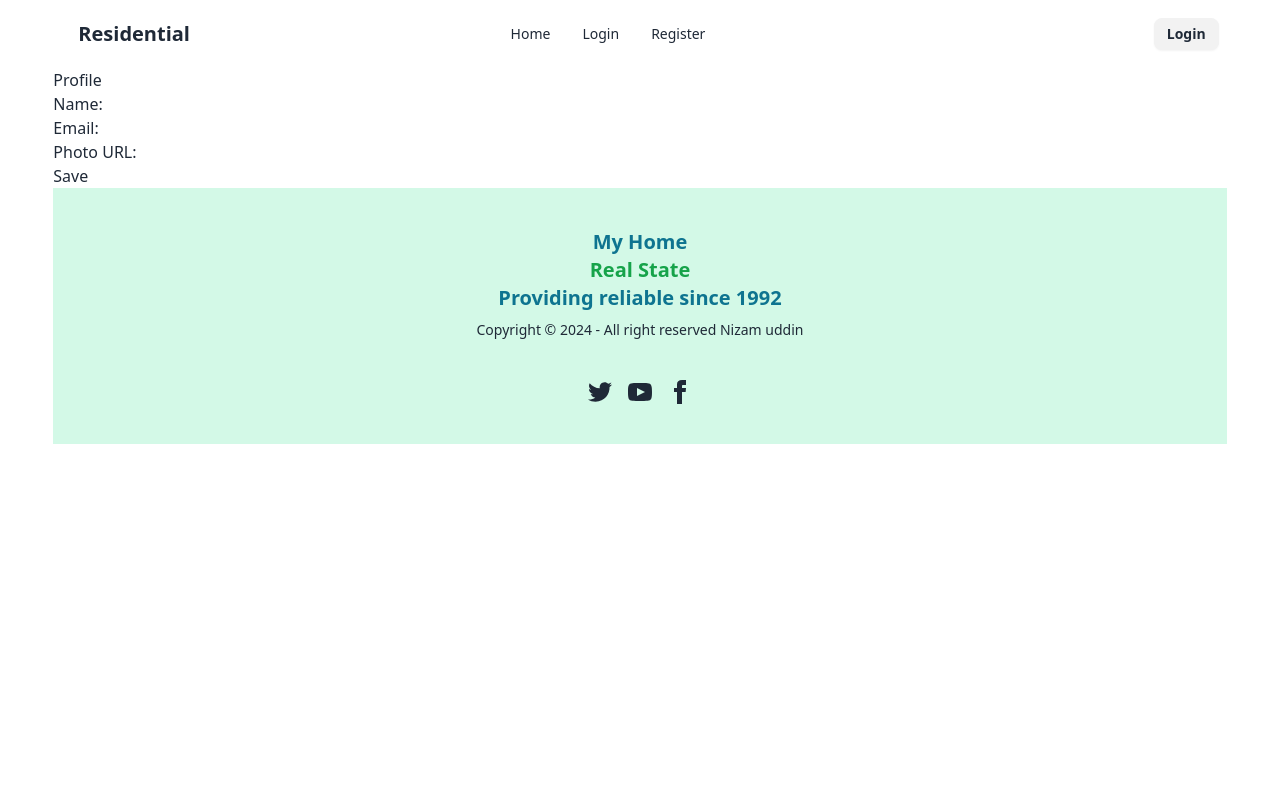
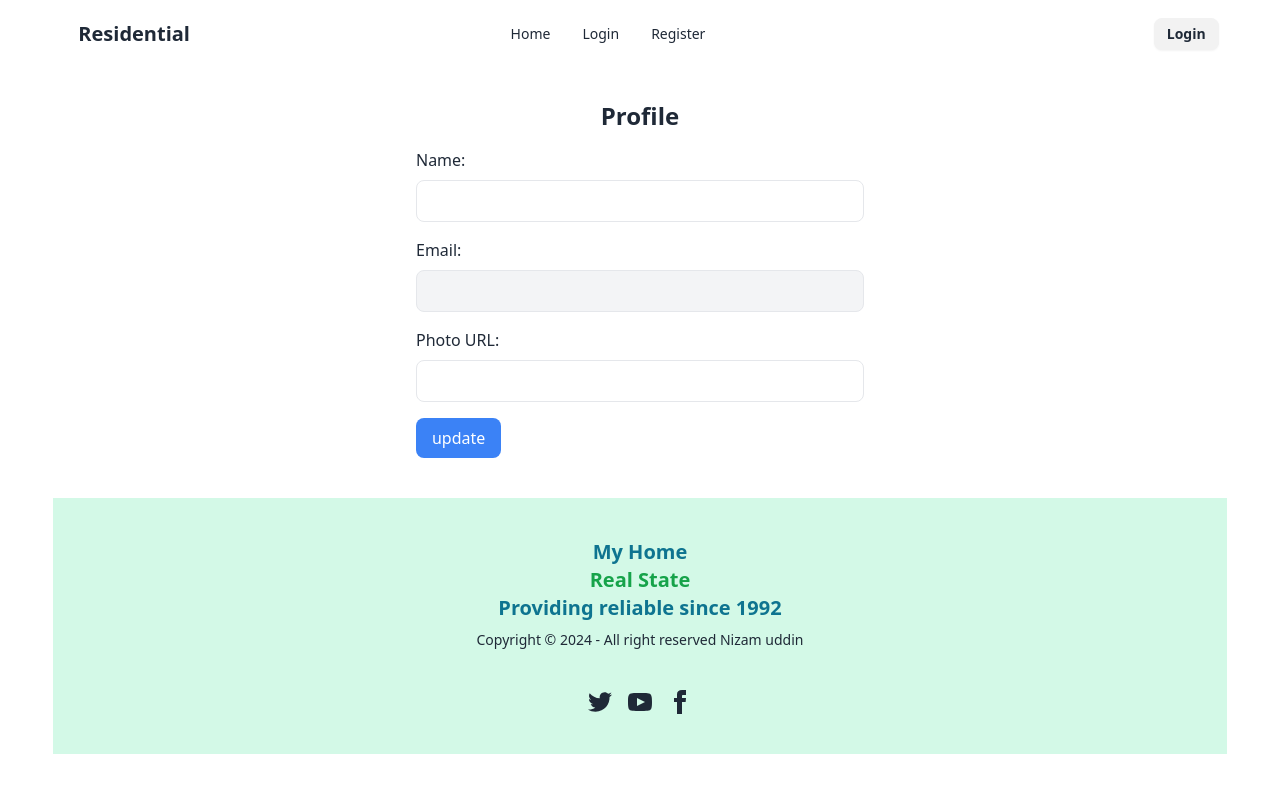
Before and after one commit to nizamuddinsangram/residetail-website-server-public-9, a React (Vite) app: page /updateProfile in a window 1280 px wide. Shown: the top 792 px of the page. Built offline with nearby package versions, Linux system fonts and the light colour scheme; no server answers.

Commit message:
update profile

```diff
--- a/src/Conponent/EstateDetails/EstateDetails.jsx
+++ b/src/Conponent/EstateDetails/EstateDetails.jsx
@@ -1,12 +1,17 @@
+import { useState } from "react";
 import { Helmet } from "react-helmet-async";
 import { useLoaderData, useParams } from "react-router-dom";
-
 const EstateDetails = () => {
   const LoadedSingleData = useLoaderData();
+  const [data, setData] = useState(LoadedSingleData);
+  console.log(data);
   const { id } = useParams();
-
-  const singleData = LoadedSingleData?.find((data) => data.id == id);
+  // const singleData = Array.isArray(data) ? data.find((d) => d.id == id) : null;
+  const singleData = data?.find((d) => d.id == id);
   console.log(singleData);
+  if (!singleData) {
+    return <div>Loading...</div>;
+  }
 
   return (
     <>
--- a/src/Pages/UpdateProfile/UpdateProfile.jsx
+++ b/src/Pages/UpdateProfile/UpdateProfile.jsx
@@ -1,14 +1,18 @@
 import { updateProfile } from "firebase/auth";
 import { useContext, useState } from "react";
 import { Helmet } from "react-helmet-async";
+import { useNavigate } from "react-router-dom";
 import Swal from "sweetalert2";
 import { AuthContext } from "../../Provider/AuthProvider";
 
 const UpdateProfile = () => {
+  const navigate = useNavigate();
   const { user, setUser } = useContext(AuthContext);
   const [name, setName] = useState(user?.displayName || "");
   const [photoURL, setPhotoURL] = useState(user?.photoURL || "");
-  const handleSave = () => {
+
+  const handleUpdate = (e) => {
+    e.preventDefault();
     console.log("hello");
     updateProfile(user, {
       displayName: name,
@@ -16,17 +20,72 @@ const UpdateProfile = () => {
     })
       .then(() => {
         setUser({ ...user, displayName: name, photoURL: photoURL });
+        setName("");
+        setPhotoURL("");
         Swal.fire({
           icon: "success",
-          title: "Registration Successful!",
-          text: "You have successfully registered.",
+          title: "update profile Successful!",
+          text: "You have successfully update your profile.",
         });
+        navigate("/");
       })
       .catch(() => {});
   };
   return (
     <>
       <Helmet>
+        <title>Residential | UpdateProfile</title>
+      </Helmet>
+      <div className=" mx-auto px-4 mb-10">
+        <h2 className="text-2xl text-center font-bold mt-8 mb-4">Profile</h2>
+        <form className="max-w-md mx-auto">
+          <div className="mb-4">
+            <label className="block mb-2">Name:</label>
+            <input
+              type="text"
+              id="name"
+              value={name}
+              onChange={(e) => setName(e.target.value)}
+              className="w-full px-3 py-2 border rounded-lg"
+            />
+          </div>
+          <div className="mb-4">
+            <label className="block mb-2">Email:</label>
+            <input
+              type="email"
+              id="email"
+              value={user?.email}
+              readOnly
+              className="w-full px-3 py-2 border rounded-lg bg-gray-100 cursor-not-allowed"
+            />
+          </div>
+          <div className="mb-4">
+            <label className="block mb-2">Photo URL:</label>
+            <input
+              type="text"
+              id="photoURL"
+              value={photoURL}
+              onChange={(e) => setPhotoURL(e.target.value)}
+              className="w-full px-3 py-2 border rounded-lg"
+            />
+          </div>
+          <button
+            type="button"
+            onClick={handleUpdate}
+            className="bg-blue-500 text-white px-4 py-2 rounded-lg hover:bg-blue-600 transition-colors"
+          >
+            update
+          </button>
+        </form>
+        {/* {success && <p>Profile updated successfully!</p>} */}
+      </div>
+    </>
+  );
+};
+
+export default UpdateProfile;
+{
+  /* <Helmet>
         <title>Residential | UpdateProfile</title>
       </Helmet>
       <div>
@@ -61,10 +120,8 @@ const UpdateProfile = () => {
             Save
           </button>
         </form>
-        {/* {success && <p>Profile updated successfully!</p>} */}
-      </div>
-    </>
-  );
-};
-
-export default UpdateProfile;
+        {/* {success && <p>Profile updated successfully!</p>} */
+}
+{
+  /* </div>  */
+}
--- a/src/main.jsx
+++ b/src/main.jsx
@@ -23,7 +23,7 @@ const router = createBrowserRouter([
       {
         path: "/",
         element: <Home />,
-        loader: () => fetch("data.json"),
+        loader: () => fetch("/data.json"),
       },
       {
         path: "/login",
@@ -54,7 +54,15 @@ const router = createBrowserRouter([
             <EstateDetails />
           </PrivateRoute>
         ),
-        loader: () => fetch("data.json"),
+        loader: () => fetch("/data.json"),
+        // loader: async () => {
+        //   const response = await fetch("data.json");
+        //   if (!response.ok) {
+        //     throw new Error("Failed to fetch data");
+        //   }
+        //   const data = await response.json();
+        //   return data;
+        // },
       },
     ],
   },
```
